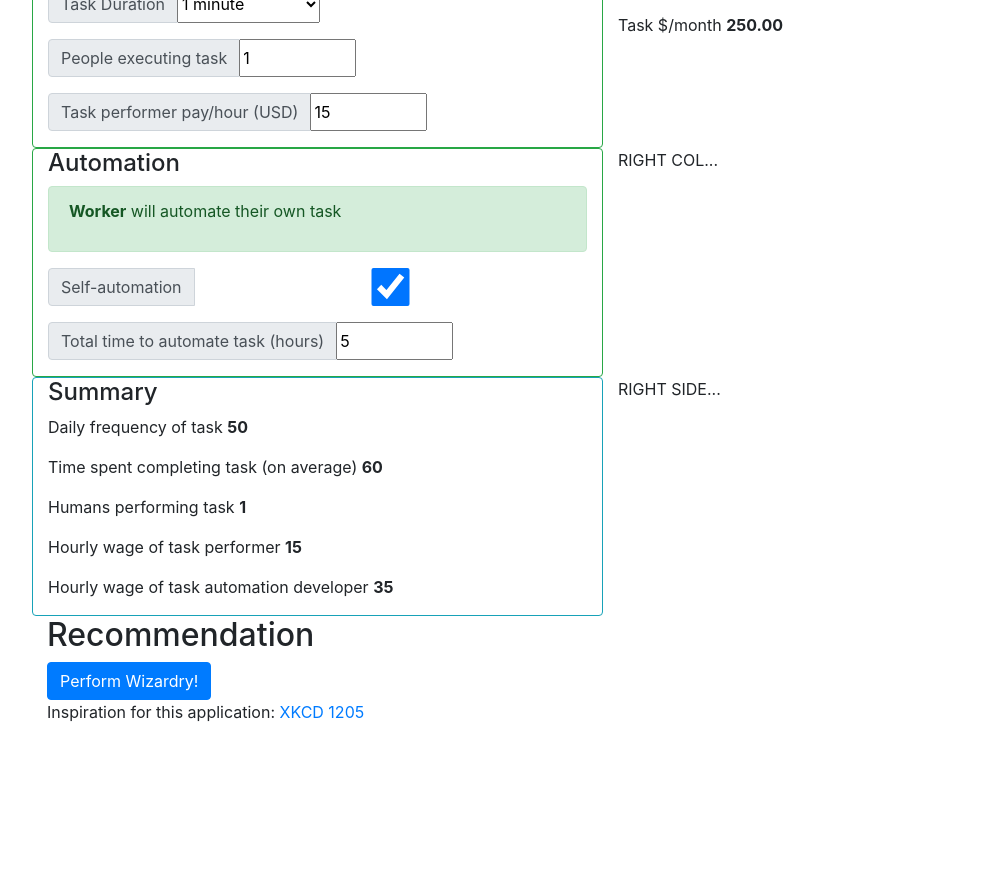
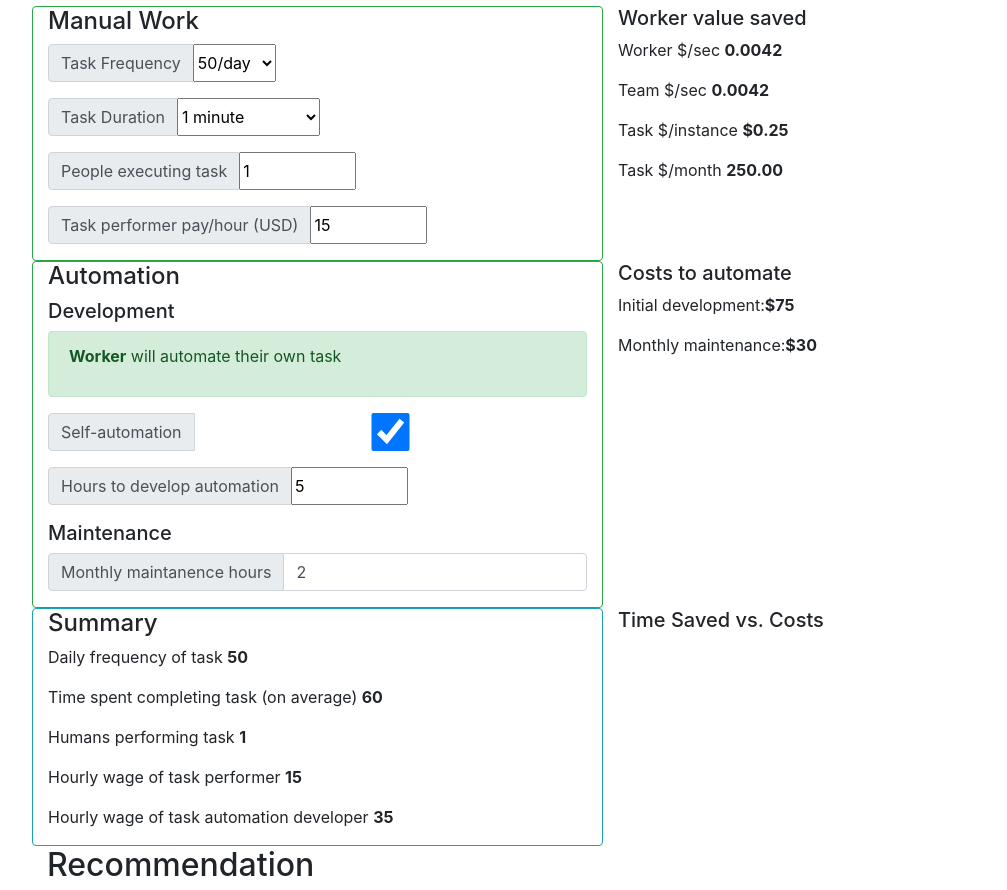
Before and after one commit to noveoko/automationwizard, a plain HTML site: page index.html in a window 1280 px wide. Shown: the part 222-1112 px from the top of the page, without its empty margins (38-1045 px from the left). Before the commit the page ends 962 px from the top, so only its background shows below. Drawn offline with nearby package versions, Linux system fonts and the light colour scheme.

```diff
--- a/app.js
+++ b/app.js
@@ -2,7 +2,7 @@ console.log("main js loaded")
 const App = {
     data() {
         return {
-            choices: { frequency: 50, duration: 60, workers: 1, pay: 15, developerSalary: 35, developmentTime: 5, workerSalary: false,sameWorker:true,salaryCountry:"106810",salaryCalc:0 },
+            choices: { maintanence:2,frequency: 50, duration: 60, workers: 1, pay: 15, developerSalary: 35, developmentTime: 5, workerSalary: false,sameWorker:true,salaryCountry:"106810",salaryCalc:0 },
             frequency: [{ value: 50, label: "50/day" },
             { value: 5, label: "5/day" },
             { value: 1, label: "1/day" },
@@ -32,11 +32,15 @@ const App = {
                 "Netherlands":51162,
                 "Finland":43000,
                 "Australia":46500,
-                "France":40119}
+                "France":40119},
+            values:{"monthlySavings":0}
         }
 
     },
     computed:{
+            getMaintenance:function(){
+                return this.choices.maintanence;
+            },
             getChoices:function(){
                 return this.choices
             },
@@ -75,6 +79,7 @@ const App = {
             let workerCostPerSecond = workerCost/60/60;
             let taskCostPerRun = workerCostSecond*duration;
             let taskCostMonth = taskCostPerRun*frequency*daysPerMonth*workersCount;
+            this.monthlySavings = taskCostMonth;
             let taskCostYear = 2
 
             return [{label:"Worker $/sec",value:workerCostPerSecond.toFixed(4)},
@@ -82,6 +87,20 @@ const App = {
                     {label:"Task $/instance",value:`$${(taskCostPerRun).toFixed(2)}`},
                     {label:"Task $/month",value:taskCostMonth.toFixed(2)}]
         },
+        generateReport:function(){
+            let devCost = this.getDevCost;
+            let maintanence = this.getMaintenanceCost;
+            let savings = this.monthlySavings;
+            let dailySavings = this.monthlySavings/this.daysPerMonth
+            let months = [1,2,3,4,5,6,7,8,9,10,11,12]
+            months.forEach(month=>{
+                console.log(devCost)
+                while(devCost>0){
+                    devCost = devCost-savings;
+                }
+            })
+
+                },
         getRadio:function(name="salary",update="salaryCalc"){
             console.log("fetching radio buttons")
             let elements = document.getElementsByName(name)
@@ -94,6 +113,24 @@ const App = {
         },
         getSalary:function(country="USA"){
             return salaries[country]
+        },
+        getDevCost:function(){
+            let developmentCost
+            if(this.choices.sameWorker==true){
+                developmentCost = this.choices.developmentTime*this.choices.pay;
+            }else{developmentCost = this.choices.developmentTime*this.choices.developerSalary;
+            }
+            console.log(developmentCost)
+            return developmentCost
+        },
+        getMaintenanceCost:function(){
+            let maintanenceCost
+            if(this.choices.sameWorker==true){
+                maintanenceCost = this.choices.maintanence*this.choices.pay;
+            }else{maintanenceCost = this.choices.maintanence*this.choices.developerSalary;
+            }
+            console.log(maintanenceCost)
+            return maintanenceCost
         },
         widestElem:function(tag){
             maxWidth = 0
--- a/index.html
+++ b/index.html
@@ -18,7 +18,7 @@
     <div class="container">
       <div class="row">
         <div class="col-sm">
-          <h1 class="display-4">Automation Decision Wizard 🐞</h1>
+          <h1 class="display-4">Automation Decision Wizard <img src="images\apple-touch-icon.png"></h1>
           <p>An <a href="https://soai.world">SOAI.world</a> micro app</p>
           <form>
 
@@ -57,6 +57,7 @@
                   </div>
                 </div>
                 <div class="col-sm">
+                  <h5><span class="quote">Worker value saved</h5>
                   <div v-for="(item,index) in this.manualWork()" :key="index" :value="item">
                     <p>{{item.label}} <strong>{{item.value}}</strong></p>
                   </div>
@@ -69,6 +70,7 @@
             <div class="form-group">
               <div>
                 <h4>Automation</h4>
+                <h5>Development</h5>
                 <div v-if="choices.sameWorker==true" class="alert alert-success">
                   <p><strong>Worker</strong> will automate their own task</p>
                 </div>
@@ -83,14 +85,25 @@
                 </div>
                 <div class="input-group mb-3">
                   <div class="input-group-prepend">
-                    <span class="input-group-text" id="basic-addon1">Total time to automate task (hours)</span>
+                    <span class="input-group-text" id="basic-addon1">Hours to develop automation</span>
                   </div>
                   <input type="number" min="1" max="10000" v-model="choices.developmentTime" />
+                </div>
+                <h5>Maintenance</h5>
+                <div class="input-group mb-3">
+                  <div class="input-group-prepend">
+                    <span class="input-group-text" id="basic-addon1">Monthly maintanence hours</span>
+                  </div>
+                  <input class="form-control" type="number" min="0" max="10000" v-model="this.choices.maintanence" />
                 </div>
               </div>
             </div>
           </div>
-            <div class="col-sm">RIGHT COL...</div>
+            <div class="col-sm">
+              <h5>Costs to automate</h5>
+              <p>Initial development:<strong>${{this.getDevCost()}}</strong></p>
+              <p>Monthly maintenance:<strong>${{this.getMaintenanceCost()}}</strong></p>
+            </div>
           </div>
 
 
@@ -128,7 +141,8 @@
               </div>
             </div>
           </div>
-        </div><div class="col-sm">Right side</div></div>
+        </div><div class="col-sm">
+        </div></div>
 
         </form>
         <div class="row ">
@@ -140,7 +154,11 @@
           <p>Humans performing task <strong>{{choices.workers}}</strong>
           <p>Hourly wage of task performer <strong>{{choices.pay}}</strong>
           <p>Hourly wage of task automation developer <strong>{{choices.developerSalary}}</strong>
-        </div></div><div class="col-sm">RIGHT SIDE...</div></div>
+        </div></div><div class="col-sm">
+          <h5>Time Saved vs. Costs</h5>
+
+
+        </div></div>
         <h2>Recommendation</h2>
         <button type="button" class="btn btn-primary">Perform Wizardry!</button>
         <p>Inspiration for this application: <a href="https://xkcd.com/1205/">XKCD 1205</a></p>
```
Also changed, not shown: art/logo.svg (added), favicon.ico (added), images/android-chrome-192x192.png (added), images/android-chrome-512x512.png (added), images/apple-touch-icon.png (added), images/favicon-16x16.png (added), images/favicon-32x32.png (added), images/site.webmanifest (added), logo.png (added).
